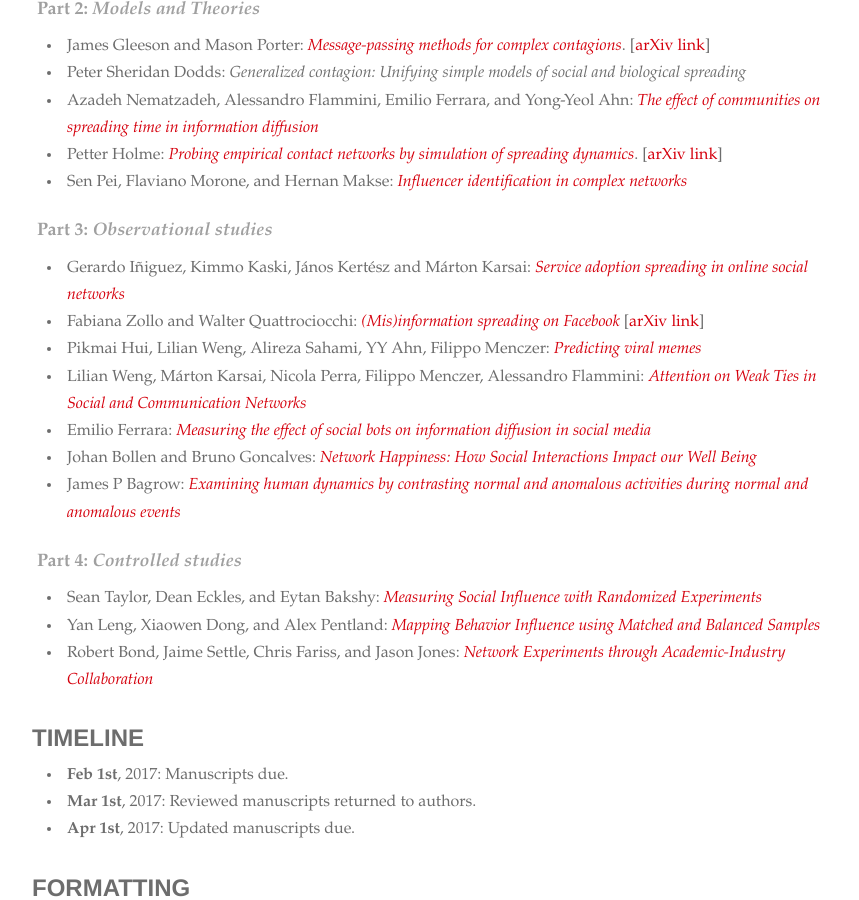
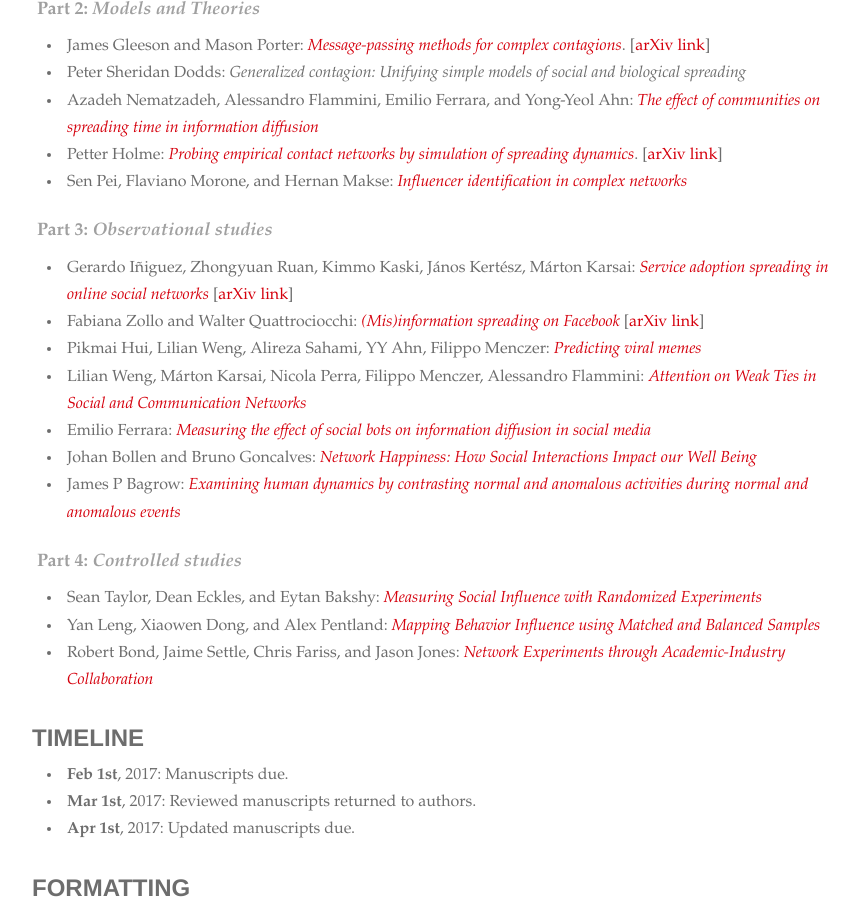
Before and after one commit to socialcontagionbook/socialcontagionbook.github.io, a Jekyll site: the page built from index.md, in a window 1280 px wide and 900 px high, scrolled down 513 px. Shown: the whole window, without its empty margins (208-1067 px from the left). Built offline with Jekyll 4.4.1, drawn with Linux system fonts in a browser that asks for light colours; some web fonts are replaced; our own code applies the rules of GitHub Pages for plain Markdown files.

Commit message:
Update index.md
added link to karsai paper

```diff
--- a/index.md
+++ b/index.md
@@ -24,7 +24,7 @@ This page contains information for authors of the forthcoming _Spreading Dynamic
 
 ## **Part 3**: _Observational studies_
 
-* Gerardo Iñiguez, Kimmo Kaski, János Kertész and Márton Karsai: [_Service adoption spreading in online social networks_](#iniquez)
+* Gerardo Iñiguez, Zhongyuan Ruan, Kimmo Kaski, János Kertész, Márton Karsai: [_Service adoption spreading in online social networks_](#iniquez) \[[arXiv link](https://arxiv.org/abs/1706.09777)\]
 * Fabiana Zollo and Walter Quattrociocchi: [_(Mis)information spreading on Facebook_](#quattrociocchi) \[[arXiv link](https://arxiv.org/abs/1706.09494)\]
 * Pikmai Hui, Lilian Weng, Alireza Sahami, YY Ahn, Filippo Menczer: [_Predicting viral memes_](#hui)
 * Lilian Weng, Márton Karsai, Nicola Perra, Filippo Menczer, Alessandro Flammini: [_Attention on Weak Ties in Social and Communication Networks_](#weng)
```
